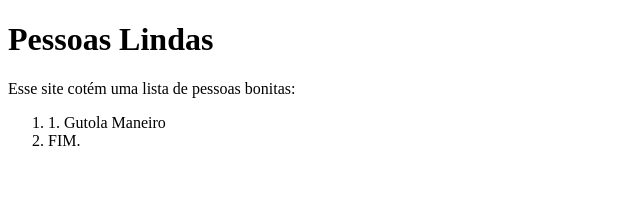
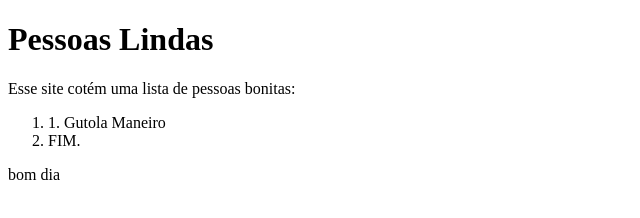
Before and after one commit to GabiCmg/AprenderBranches, a plain HTML site: page index.html in a window 1280 px wide. Shown: the full height of the page, 0-640 px from the left. Drawn offline with Linux system fonts and the light colour scheme.

Commit message:
p bom dia

```diff
--- a/index.html
+++ b/index.html
@@ -13,5 +13,6 @@
         <li>1. Gutola Maneiro</li>
         <li>FIM.</li>
     </ol>
+    <p>bom dia</p>
 </body>
 </html>
```
